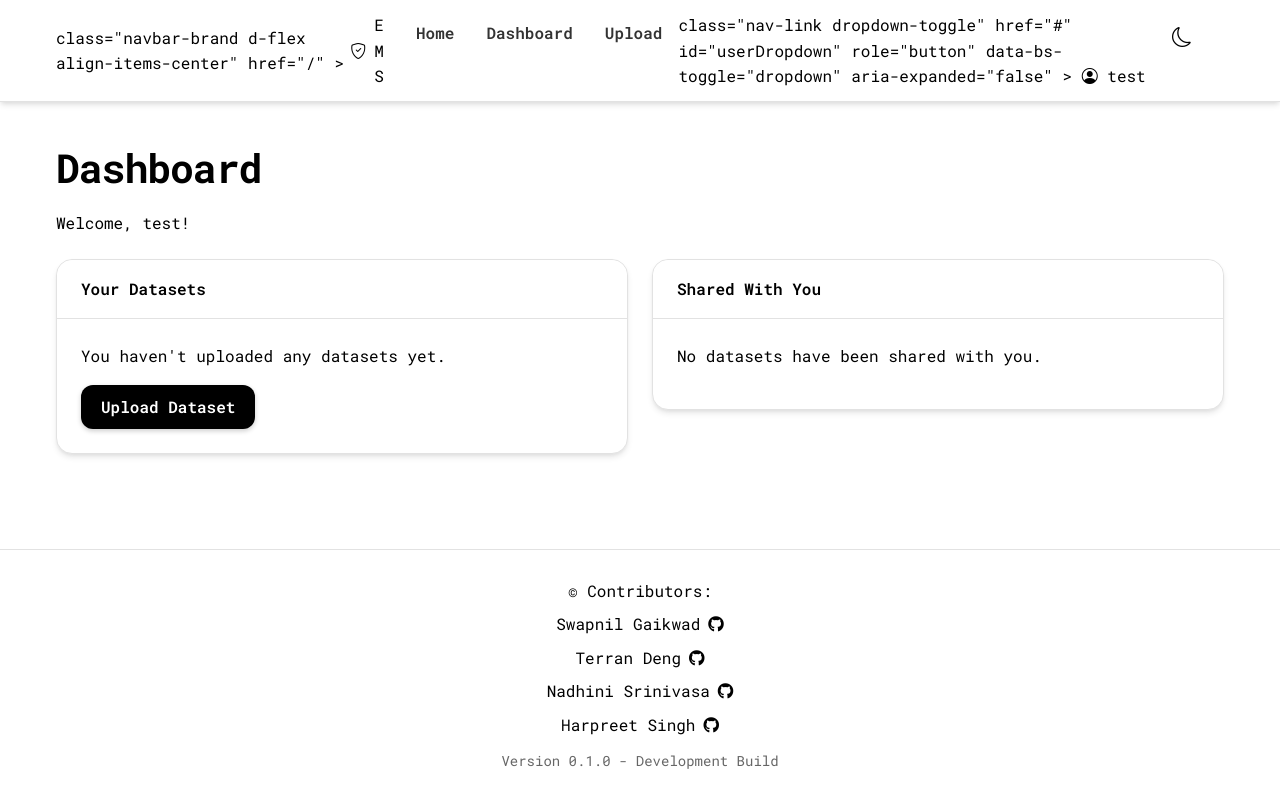
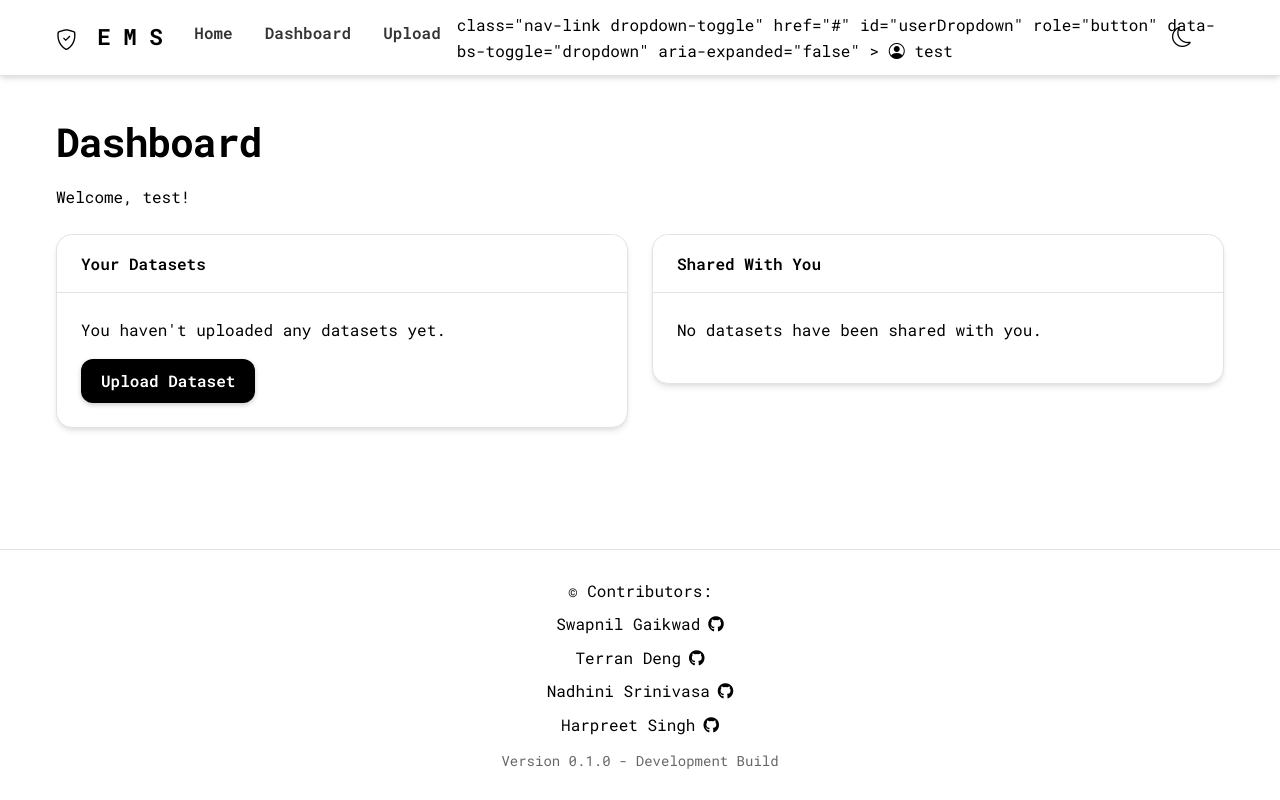
Before and after one commit to NandhiniSrinivasan24251813/Agile_Web_Development, a Flask app: page /dashboard in a window 1280 px wide. Run offline with Flask 3, Linux system fonts and the light colour scheme; a user stored in the database is signed in; some libraries are stand-ins or nearby versions.

Commit message:
Integration2

```diff
--- a/static/loading.js
+++ b/static/loading.js
@@ -1,48 +1,74 @@
-// reworked from the original code :)
 document.addEventListener("DOMContentLoaded", function () {
   const loadingScreen = document.querySelector(".loading-screen");
   const mainContent = document.querySelector(".main-content");
 
-  if (!loadingScreen || !mainContent) return;
+  // Early exit if elements not found
+  if (!loadingScreen || !mainContent) {
+    console.warn("Loading screen elements not found");
+    return;
+  }
 
-  // Checking homepage condition
+  // Check if this is the homepage
   const isHomepage =
     window.location.pathname === "/" ||
     window.location.pathname === "/index" ||
     window.location.pathname === "/index.html";
 
-  // Check if loading has been shown before
-  const hasSeenLoading = localStorage.getItem("loadingShown") === "true";
-
-  if (!isHomepage || hasSeenLoading) {
+  // Only show loading on homepage
+  if (!isHomepage) {
+    console.log("Not homepage - skipping loading animation");
     loadingScreen.style.display = "none";
     mainContent.style.display = "block";
     return;
   }
 
-  // Show loading animation for first-time homepage visitors
-  const ANIMATION_DURATION = 3500; // 3.5 seconds
-  const FALLBACK_TIMEOUT = 5000; // 5 seconds failsafe
+  // Force the loading screen to be visible
+  loadingScreen.style.display = "flex";
+  mainContent.style.display = "none";
+
+  console.log("Showing loading animation");
+
+  // Define timing constants - longer duration to ensure visibility
+  const ANIMATION_DURATION = 3500; // 3.5 seconds for the full animation sequence
+  const FALLBACK_TIMEOUT = 6000;   // 6 seconds failsafe
 
   // Normal loading process with proper transition
   setTimeout(function () {
+    console.log("Hiding loading screen");
+
+    // Add fade-out class for smooth transition
     loadingScreen.classList.add("fade-out");
+
+    // Listen for transition end to remove from DOM flow
     loadingScreen.addEventListener("transitionend", function() {
       loadingScreen.style.display = "none";
     }, { once: true });
 
+    // Show main content with fade-in animation
     mainContent.style.display = "block";
     mainContent.classList.add("fade-in");
 
-    // Mark as seen
-    localStorage.setItem("loadingShown", "true");
+    // Store that we've shown the loading screen, but only uncomment this
+    // if you want to show the loading screen only once per user
+    // localStorage.setItem("loadingShown", "true");
   }, ANIMATION_DURATION);
 
   // Failsafe in case the transition event doesn't fire
   setTimeout(function () {
     if (loadingScreen.style.display !== "none") {
+      console.log("Failsafe timeout triggered");
       loadingScreen.style.display = "none";
       mainContent.style.display = "block";
     }
   }, FALLBACK_TIMEOUT);
+
+  // Add a force continue option for testing/debug
+  const forceContinue = document.getElementById("force-continue");
+  if (forceContinue) {
+    forceContinue.addEventListener("click", function(e) {
+      e.preventDefault();
+      loadingScreen.style.display = "none";
+      mainContent.style.display = "block";
+    });
+  }
 });
--- /dev/null
+++ b/static/theme-toggle.js
@@ -0,0 +1,71 @@
+function toggleTheme() {
+    const htmlElement = document.documentElement;
+
+    if (htmlElement.getAttribute("data-theme") === "dark") {
+      htmlElement.removeAttribute("data-theme");
+      localStorage.setItem("theme", "light");
+      updateThemeIcon("light");
+    } else {
+      htmlElement.setAttribute("data-theme", "dark");
+      localStorage.setItem("theme", "dark");
+      updateThemeIcon("dark");
+    }
+  }
+
+  // Function to update the theme toggle icon
+  function updateThemeIcon(theme) {
+    const themeToggleIcon = document.getElementById("theme-toggle-icon");
+    if (themeToggleIcon) {
+      if (theme === "dark") {
+        themeToggleIcon.classList.remove("bi-moon");
+        themeToggleIcon.classList.add("bi-sun");
+      } else {
+        themeToggleIcon.classList.remove("bi-sun");
+        themeToggleIcon.classList.add("bi-moon");
+      }
+    }
+  }
+
+  // Check for saved theme preference or use the system preference
+  const savedTheme = localStorage.getItem("theme");
+  const prefersDark = window.matchMedia(
+    "(prefers-color-scheme: dark)"
+  ).matches;
+
+  if (savedTheme === "dark" || (!savedTheme && prefersDark)) {
+    document.documentElement.setAttribute("data-theme", "dark");
+    updateThemeIcon("dark");
+  } else {
+    updateThemeIcon("light");
+  }
+
+  // Add theme toggle button to the page
+  document.addEventListener("DOMContentLoaded", function () {
+    const body = document.body;
+
+    if (!document.querySelector(".theme-toggle")) {
+      const themeToggle = document.createElement("div");
+      themeToggle.className = "theme-toggle";
+      themeToggle.setAttribute("aria-label", "Toggle dark/light mode");
+      themeToggle.setAttribute("role", "button");
+      themeToggle.setAttribute("tabindex", "0");
+      themeToggle.innerHTML =
+        '<i id="theme-toggle-icon" class="theme-toggle-icon bi bi-moon"></i>';
+      themeToggle.addEventListener("click", toggleTheme);
+
+      themeToggle.addEventListener("keydown", function (e) {
+        if (e.key === "Enter" || e.key === " ") {
+          e.preventDefault();
+          toggleTheme();
+        }
+      });
+
+      body.appendChild(themeToggle);
+
+      updateThemeIcon(
+        document.documentElement.getAttribute("data-theme") === "dark"
+          ? "dark"
+          : "light"
+      );
+    }
+  });
--- a/templates/base.html
+++ b/templates/base.html
@@ -115,10 +115,7 @@
         <!-- Navigation Bar -->
         <nav class="navbar navbar-expand-lg navbar-dark">
           <div class="container">
-
-              class="navbar-brand d-flex align-items-center"
-              href="{{ url_for('index') }}"
-            >
+            <a class="navbar-brand" href="{{ url_for('index') }}">
               <i class="bi bi-shield-check me-2"></i>
               E M S
             </a>
@@ -247,84 +244,9 @@
     <!-- Loading Screen Script -->
     <script src="{{ url_for('static', filename='loading.js') }}"></script>
 
+
     <!-- Theme Toggle Script -->
-    <script>
-      // Function to toggle between dark and light mode
-      function toggleTheme() {
-        const htmlElement = document.documentElement;
-
-        if (htmlElement.getAttribute("data-theme") === "dark") {
-          htmlElement.removeAttribute("data-theme");
-          localStorage.setItem("theme", "light");
-          updateThemeIcon("light");
-        } else {
-          htmlElement.setAttribute("data-theme", "dark");
-          localStorage.setItem("theme", "dark");
-          updateThemeIcon("dark");
-        }
-      }
-
-      // Function to update the theme toggle icon
-      function updateThemeIcon(theme) {
-        const themeToggleIcon = document.getElementById("theme-toggle-icon");
-        if (themeToggleIcon) {
-          if (theme === "dark") {
-            themeToggleIcon.classList.remove("bi-moon");
-            themeToggleIcon.classList.add("bi-sun");
-          } else {
-            themeToggleIcon.classList.remove("bi-sun");
-            themeToggleIcon.classList.add("bi-moon");
-          }
-        }
-      }
-
-      // Check for saved theme preference or use the system preference
-      const savedTheme = localStorage.getItem("theme");
-      const prefersDark = window.matchMedia(
-        "(prefers-color-scheme: dark)"
-      ).matches;
-
-      if (savedTheme === "dark" || (!savedTheme && prefersDark)) {
-        document.documentElement.setAttribute("data-theme", "dark");
-        updateThemeIcon("dark");
-      } else {
-        updateThemeIcon("light");
-      }
-
-      // Add theme toggle button to the page
-      document.addEventListener("DOMContentLoaded", function () {
-        const body = document.body;
-
-        if (!document.querySelector(".theme-toggle")) {
-          const themeToggle = document.createElement("div");
-          themeToggle.className = "theme-toggle";
-          themeToggle.setAttribute("aria-label", "Toggle dark/light mode");
-          themeToggle.setAttribute("role", "button");
-          themeToggle.setAttribute("tabindex", "0");
-          themeToggle.innerHTML =
-            '<i id="theme-toggle-icon" class="theme-toggle-icon bi bi-moon"></i>';
-          themeToggle.addEventListener("click", toggleTheme);
-
-          themeToggle.addEventListener("keydown", function (e) {
-            if (e.key === "Enter" || e.key === " ") {
-              e.preventDefault();
-              toggleTheme();
-            }
-          });
-
-          body.appendChild(themeToggle);
-
-          updateThemeIcon(
-            document.documentElement.getAttribute("data-theme") === "dark"
-              ? "dark"
-              : "light"
-          );
-        }
-
-        // The loading screen code has been moved to loading.js
-        // Force continue debugging link is still preserved in the HTML
-      });
-    </script>
+    <script src="{{ url_for('static', filename='theme-toggle.js') }}"></script>
 
     <!-- Bootstrap JS Bundle with Popper -->
     <script src="https://cdn.jsdelivr.net/npm/bootstrap@5.3.0/dist/js/bootstrap.bundle.min.js"></script>
```
